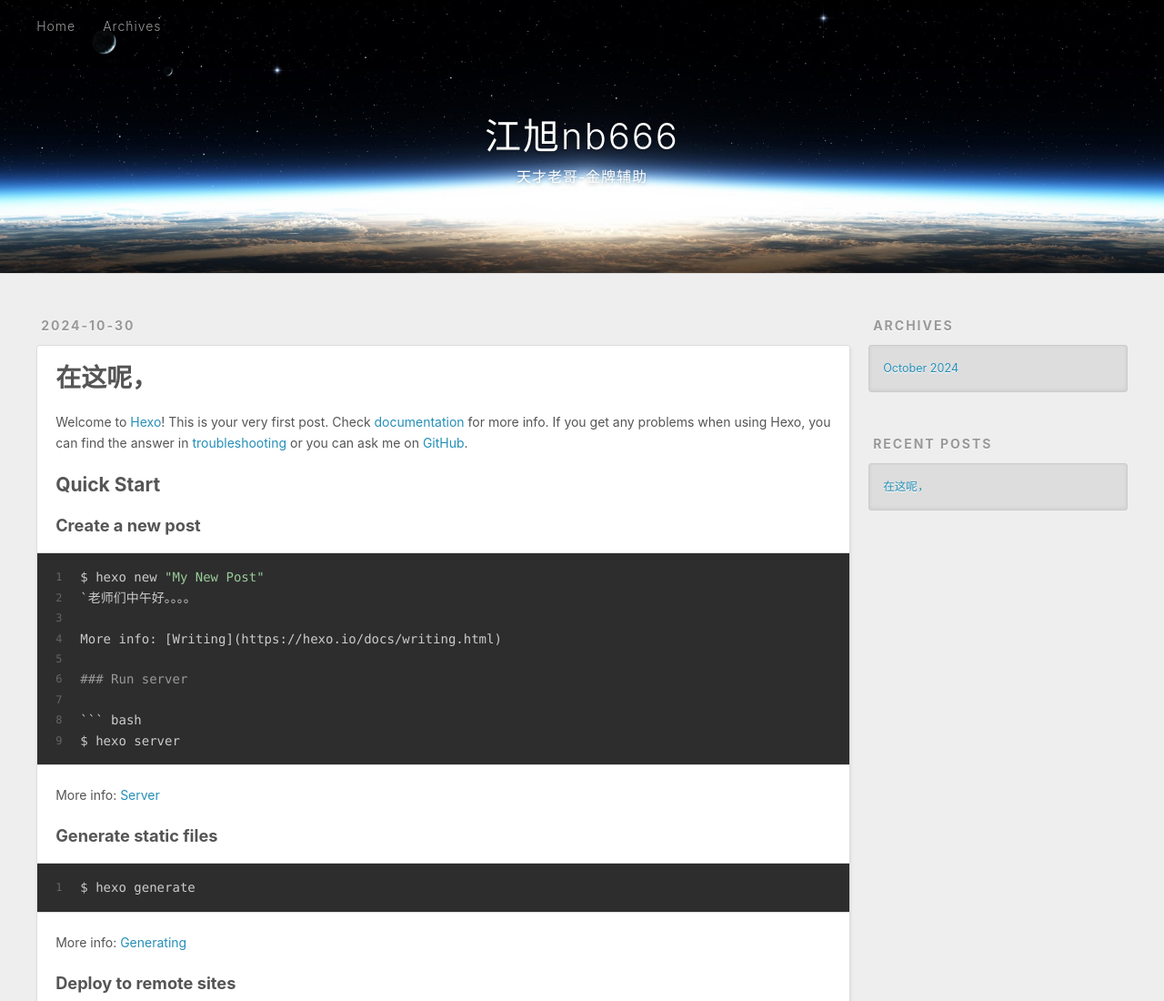
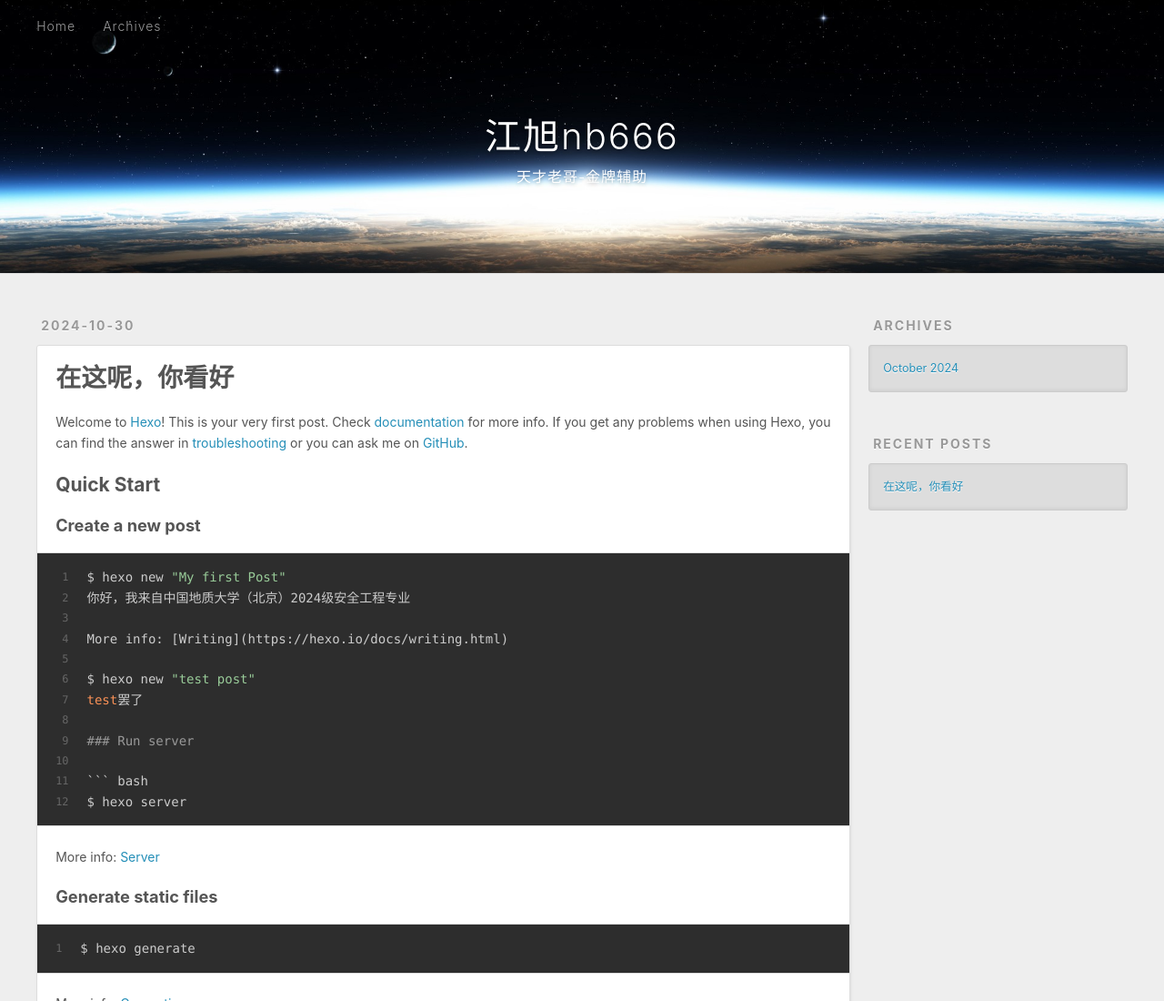
Before and after one commit to jiangxu05/jiangxu05.github.io, a plain HTML site: page index.html in a window 1280 px wide. Shown: the top 1100 px of the page at 91% size. Drawn offline with Linux system fonts and the light colour scheme.

Commit message:
Site updated: 2024-10-31 23:08:02

````diff
--- a/index.html
+++ b/index.html
@@ -90,7 +90,7 @@
 
 
     <h1 itemprop="name">
-      <a class="p-name article-title" href="/2024/10/30/hello-world/">在这呢，</a>
+      <a class="p-name article-title" href="/2024/10/30/hello-world/">在这呢，你看好</a>
     </h1>
 
 
@@ -99,7 +99,7 @@
     <div class="e-content article-entry" itemprop="articleBody">
 
         <p>Welcome to <a target="_blank" rel="noopener" href="https://hexo.io/">Hexo</a>! This is your very first post. Check <a target="_blank" rel="noopener" href="https://hexo.io/docs/">documentation</a> for more info. If you get any problems when using Hexo, you can find the answer in <a target="_blank" rel="noopener" href="https://hexo.io/docs/troubleshooting.html">troubleshooting</a> or you can ask me on <a target="_blank" rel="noopener" href="https://github.com/hexojs/hexo/issues">GitHub</a>.</p>
-<h2 id="Quick-Start"><a href="#Quick-Start" class="headerlink" title="Quick Start"></a>Quick Start</h2><h3 id="Create-a-new-post"><a href="#Create-a-new-post" class="headerlink" title="Create a new post"></a>Create a new post</h3><figure class="highlight bash"><table><tr><td class="gutter"><pre><span class="line">1</span><br><span class="line">2</span><br><span class="line">3</span><br><span class="line">4</span><br><span class="line">5</span><br><span class="line">6</span><br><span class="line">7</span><br><span class="line">8</span><br><span class="line">9</span><br></pre></td><td class="code"><pre><span class="line">$ hexo new <span class="string">&quot;My New Post&quot;</span></span><br><span class="line">`老师们中午好。。。。</span><br><span class="line"> </span><br><span class="line">More info: [Writing](https://hexo.io/docs/writing.html)</span><br><span class="line"></span><br><span class="line"><span class="comment">### Run server</span></span><br><span class="line"></span><br><span class="line">``` bash</span><br><span class="line">$ hexo server</span><br></pre></td></tr></table></figure>
+<h2 id="Quick-Start"><a href="#Quick-Start" class="headerlink" title="Quick Start"></a>Quick Start</h2><h3 id="Create-a-new-post"><a href="#Create-a-new-post" class="headerlink" title="Create a new post"></a>Create a new post</h3><figure class="highlight bash"><table><tr><td class="gutter"><pre><span class="line">1</span><br><span class="line">2</span><br><span class="line">3</span><br><span class="line">4</span><br><span class="line">5</span><br><span class="line">6</span><br><span class="line">7</span><br><span class="line">8</span><br><span class="line">9</span><br><span class="line">10</span><br><span class="line">11</span><br><span class="line">12</span><br></pre></td><td class="code"><pre><span class="line">$ hexo new <span class="string">&quot;My first Post&quot;</span></span><br><span class="line">你好，我来自中国地质大学（北京）2024级安全工程专业</span><br><span class="line"> </span><br><span class="line">More info: [Writing](https://hexo.io/docs/writing.html)</span><br><span class="line"></span><br><span class="line">$ hexo new <span class="string">&quot;test post&quot;</span></span><br><span class="line"><span class="built_in">test</span>罢了</span><br><span class="line"></span><br><span class="line"><span class="comment">### Run server</span></span><br><span class="line"></span><br><span class="line">``` bash</span><br><span class="line">$ hexo server</span><br></pre></td></tr></table></figure>
 
 <p>More info: <a target="_blank" rel="noopener" href="https://hexo.io/docs/server.html">Server</a></p>
 <h3 id="Generate-static-files"><a href="#Generate-static-files" class="headerlink" title="Generate static files"></a>Generate static files</h3><figure class="highlight bash"><table><tr><td class="gutter"><pre><span class="line">1</span><br></pre></td><td class="code"><pre><span class="line">$ hexo generate</span><br></pre></td></tr></table></figure>
@@ -112,7 +112,7 @@
 
     </div>
     <footer class="article-footer">
-      <a data-url="http://example.com/2024/10/30/hello-world/" data-id="cm2vooh8s0000d3r35wth04qy" data-title="在这呢，" class="article-share-link"><span class="fa fa-share">Share</span></a>
+      <a data-url="http://example.com/2024/10/30/hello-world/" data-id="cm2vooh8s0000d3r35wth04qy" data-title="在这呢，你看好" class="article-share-link"><span class="fa fa-share">Share</span></a>
 
 
 
@@ -155,7 +155,7 @@
       <ul>
 
           <li>
-            <a href="/2024/10/30/hello-world/">在这呢，</a>
+            <a href="/2024/10/30/hello-world/">在这呢，你看好</a>
           </li>
 
       </ul>
````
Also changed, not shown: 2024/10/30/hello-world/index.html (+7 -7 lines), archives/2024/10/index.html (+2 -2 lines), archives/2024/index.html (+2 -2 lines), archives/index.html (+2 -2 lines).
